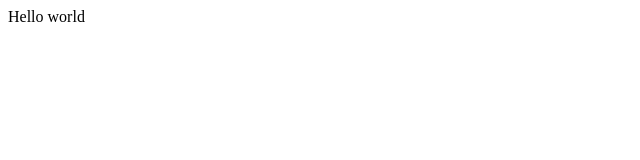
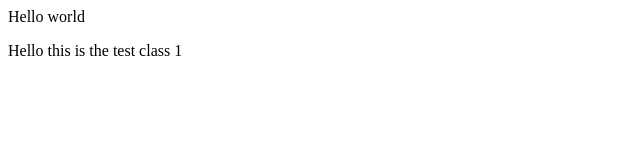
Before and after one commit to heymeck/Faulty-calculator, a website: page new folder/index.html in a window 1280 px wide. Shown: the whole page, without its empty margins (0-640 px from the left). Drawn offline with Linux system fonts and the light colour scheme.

Commit message:
checking the rebase and merge option

```diff
--- a/new folder/index.html
+++ b/new folder/index.html
@@ -1 +1,2 @@
 <p>Hello world</p>
+<p>Hello this is the test class 1</p>
```
